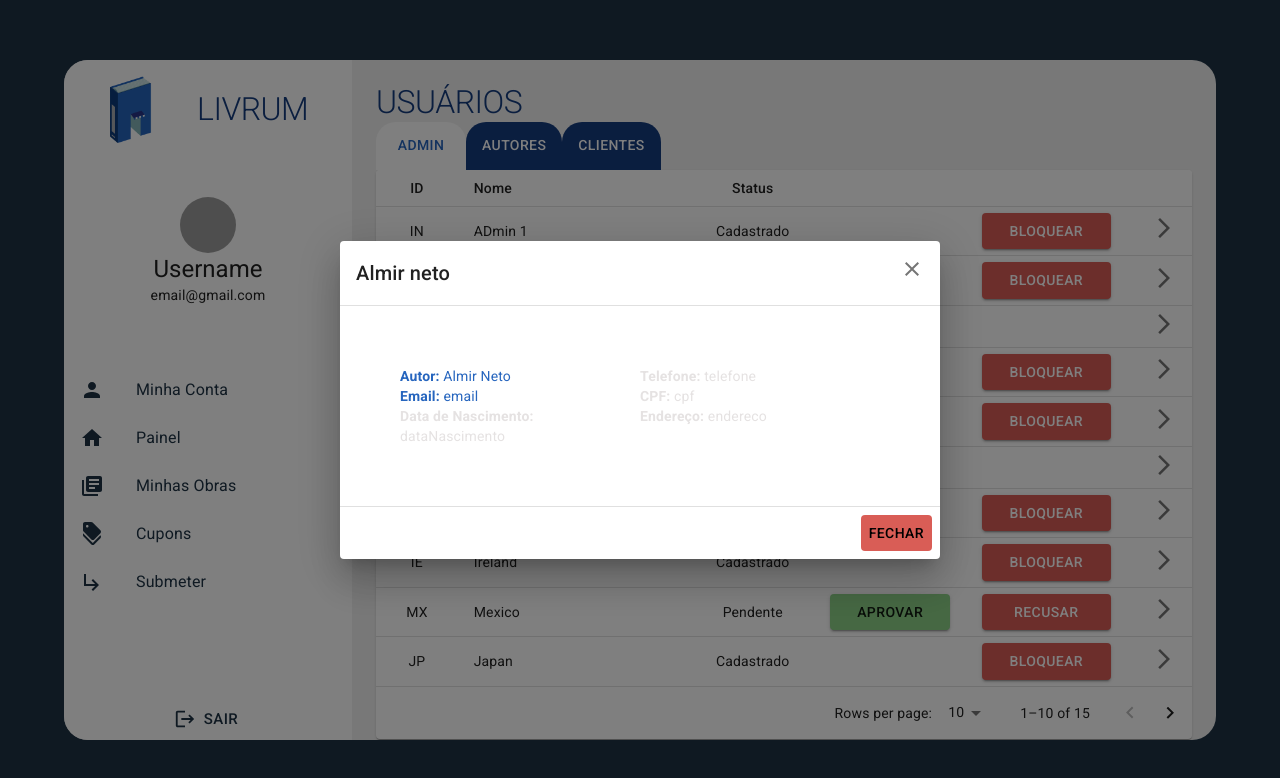
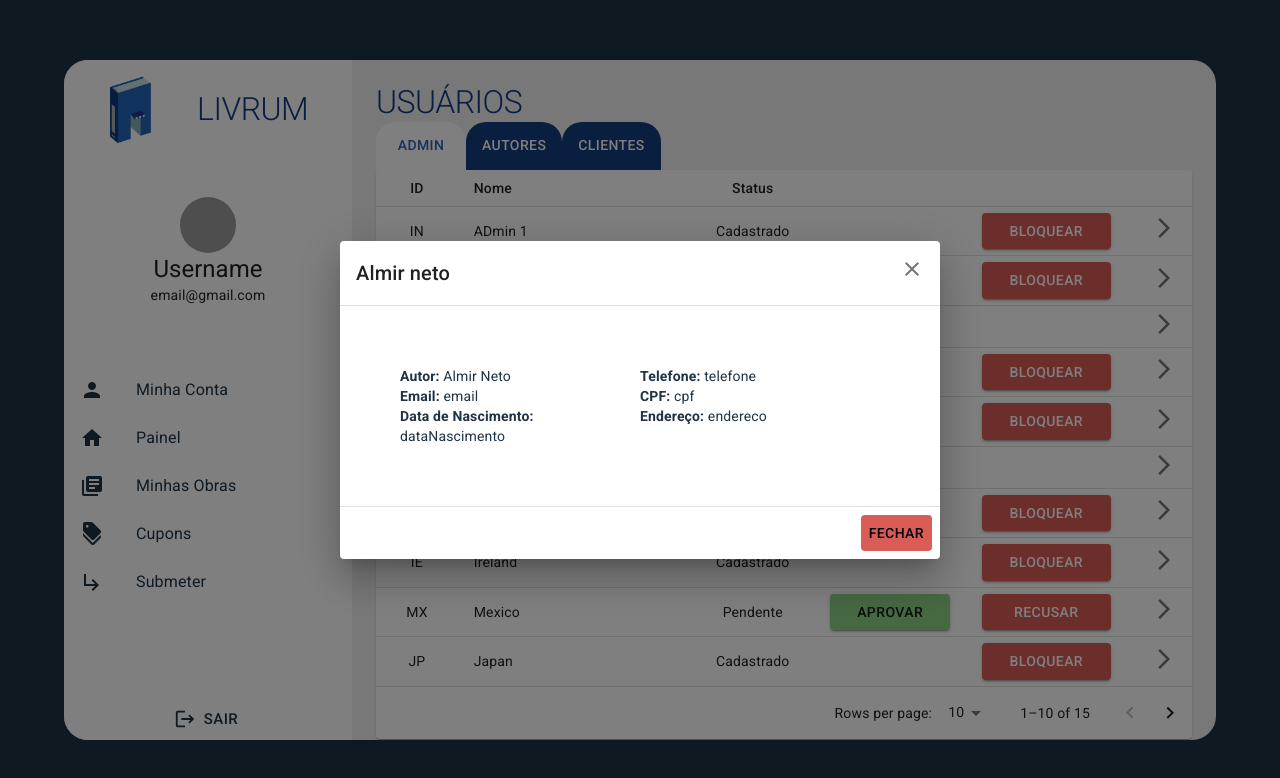
Before and after one commit to byte-stack-uefs/livrum, a Next.js app in the folder phase_4/app/webapp/: page /admin/users in a window 1280 px wide. Both pictures are taken after a click on the icon 1164 px from the left and 228 px from the top of the page. Shown: the top 778 px of the page. Built offline with nearby package versions, Linux system fonts and the light colour scheme; grey boxes are pictures that could not be loaded.

Commit message:
Corrigindo cor

```diff
--- a/phase_4/app/webapp/app/(internal)/admin/users/page.tsx
+++ b/phase_4/app/webapp/app/(internal)/admin/users/page.tsx
@@ -271,24 +271,24 @@ const UserManagment = () => {
                     <DialogContent dividers>
                         <Grid container>
                             <Grid item xs={6}>
-                                <Typography variant="body2" color="primary.main">
+                                <Typography variant="body2" color="dark.main">
                                     <strong>Autor:</strong> {"Almir Neto"}
                                 </Typography>
-                                <Typography variant="body2" color="primary.main">
+                                <Typography variant="body2" color="dark.main">
                                     <strong>Email:</strong> {"email"}
                                 </Typography>
-                                <Typography variant="body2" color="secondary.main">
+                                <Typography variant="body2" color="dark.main">
                                     <strong>Data de Nascimento:</strong> {"dataNascimento"}
                                 </Typography>
                             </Grid>
                             <Grid item xs={6}>
-                                <Typography variant="body2" color="secondary.main">
+                                <Typography variant="body2" color="dark.main">
                                     <strong>Telefone:</strong> {"telefone"}
                                 </Typography>
-                                <Typography variant="body2" color="secondary.main">
+                                <Typography variant="body2" color="dark.main">
                                     <strong>CPF:</strong> {"cpf"}
                                 </Typography>
-                                <Typography variant="body2" color="secondary.main">
+                                <Typography variant="body2" color="dark.main">
                                     <strong>Endereço:</strong> {"endereco"}
                                 </Typography>
                             </Grid>
```
